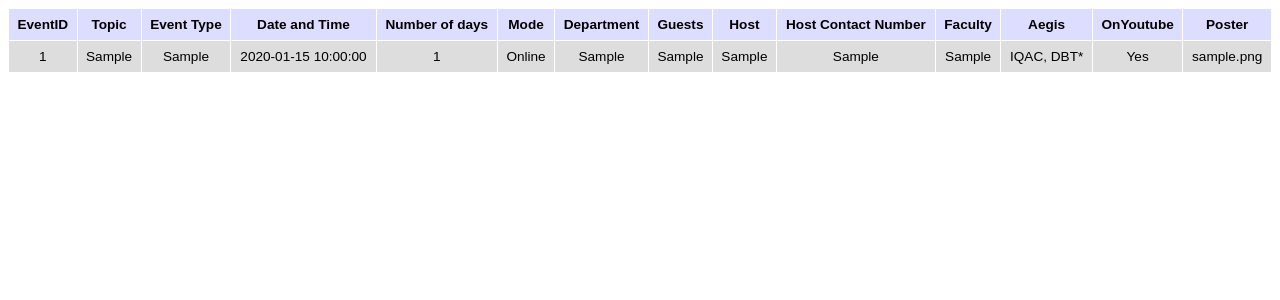
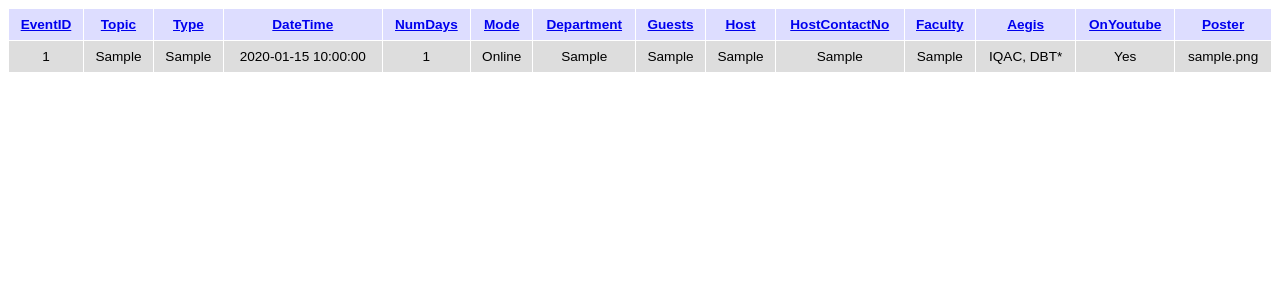
Before and after one commit to CodeBulletin/EventFormProject, a PHP site: page /Events.php in a window 1280 px wide. Shown: the top 300 px of the page. Run offline with PHP 8.4, Linux system fonts and the light colour scheme; tables that the repository leaves empty hold one stand-in row (values such as "Sample post").

Commit message:
+Sorting

```diff
--- a/Events.php
+++ b/Events.php
@@ -1,8 +1,15 @@
 <?php
     require "./Database.php";
 
-    $sql = "SELECT * FROM $TableName ORDER BY `DateTime`";
+    $sort = isset($_GET['sort']) ? $_GET['sort'] : "DateTime";
+    $By = isset($_GET['order']) ? $_GET['order'] : "ASC";
+    $By = $By == "ASC" || $By == "DESC" ? $By : "ASC";
+
+    $sql = "SELECT * FROM $TableName ORDER BY `$sort` $By";
     $res = mysqli_query($conn, $sql);
+
+    $sql = "DESCRIBE `$TableName`";
+    $cols = mysqli_query($conn, $sql);
 ?>
 
 <!DOCTYPE html>
@@ -21,20 +28,16 @@
         <div>
             <table>
                 <tr>
-                    <th>EventID</th>
-                    <th>Topic</th>
-                    <th>Event Type</th>
-                    <th>Date and Time</th>
-                    <th>Number of days</th>
-                    <th>Mode</th>
-                    <th>Department</th>
-                    <th>Guests</th>
-                    <th>Host</th>
-                    <th>Host Contact Number</th>
-                    <th>Faculty</th>
-                    <th>Aegis</th>
-                    <th>OnYoutube</th>
-                    <th>Poster</th>
+                    <?php while($col = $cols->fetch_assoc()) { ?>
+                        <th>
+                            <?php
+                                $a = $col['Field'] == $sort ? ($By == "ASC" ? "DESC" : "ASC") : "ASC";
+                            ?>
+                            <a href=<?php echo "\"?sort=". $col['Field'] . "&order=" . $a . "\""; ?>>
+                                <?php echo $col['Field']; ?>
+                            </a>
+                        </th>
+                    <?php } ?>
                 </tr>
                 <?php while($row = $res->fetch_assoc()) { ?>
                     <tr>
```
